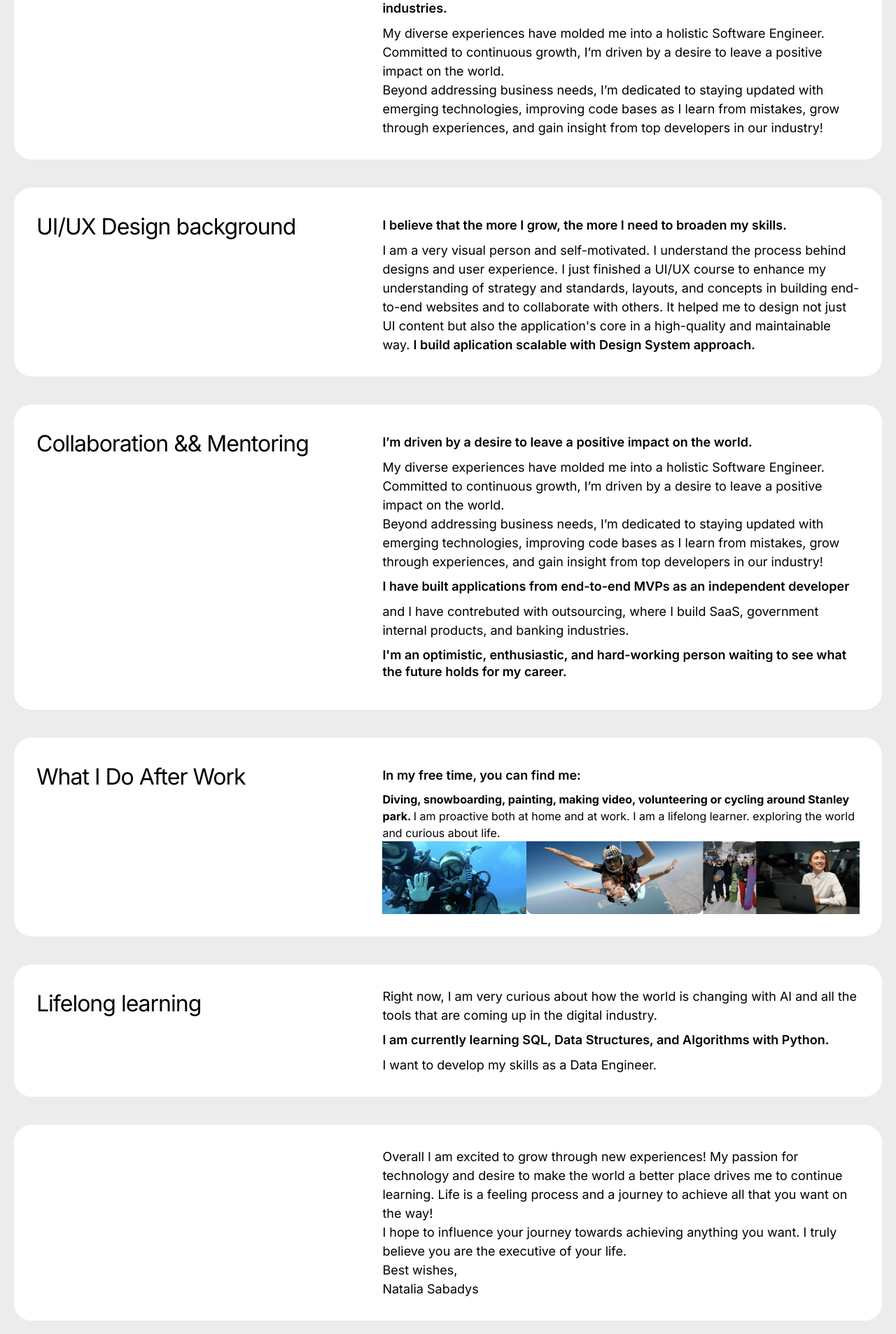
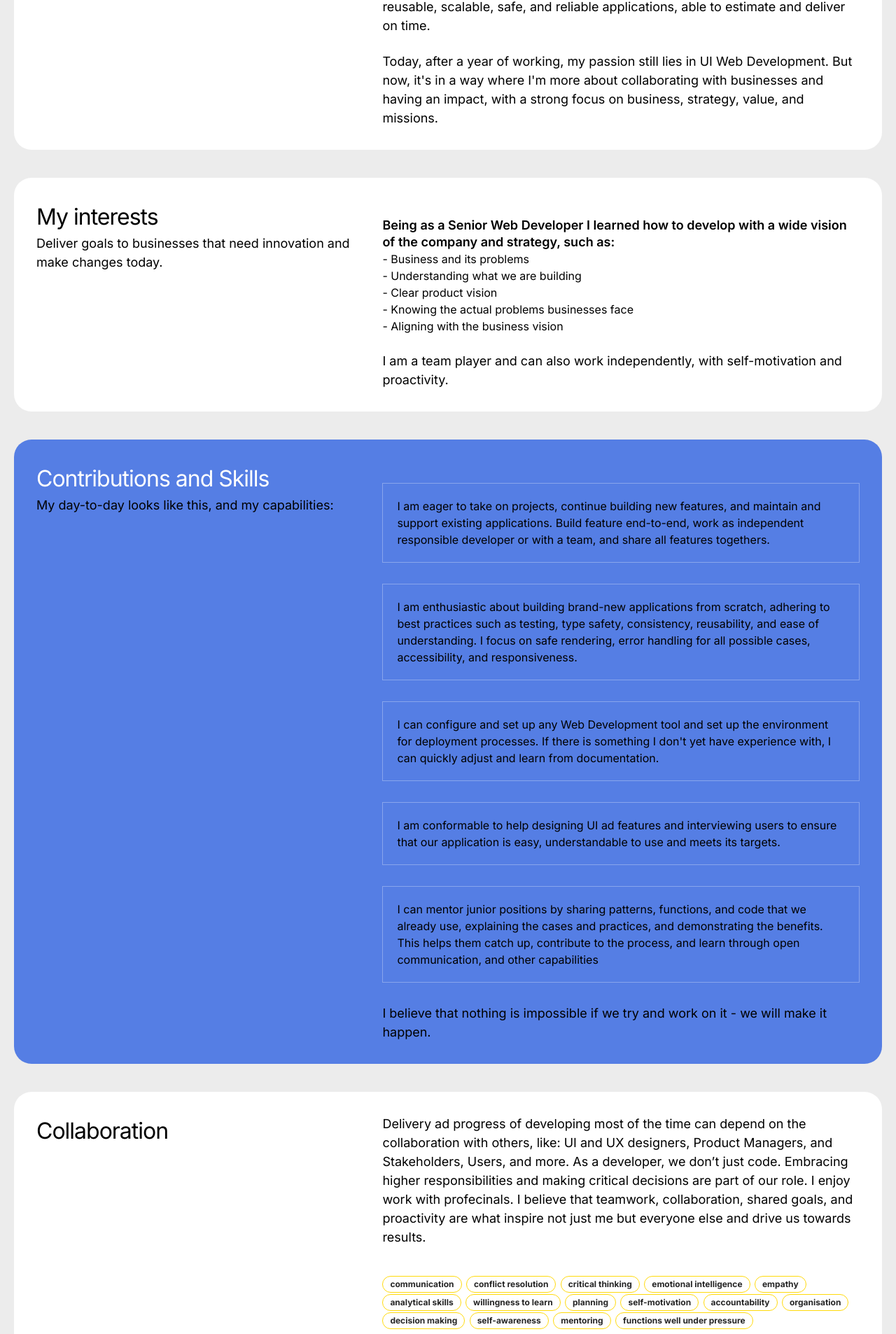
Before and after one commit to nataliasabadysh/portfolio, a Next.js app: page /about in a window 1280 px wide. Shown: the part 654-2560 px from the top of the page at 70% size. Built offline with nearby package versions, Linux system fonts and the light colour scheme.

Commit message:
updated about page

```diff
--- a/app/about/page.js
+++ b/app/about/page.js
@@ -6,8 +6,26 @@ import { SocialMedia } from "../components/socialmedia";
 export const metadata = {
   title: "Natalia Sabadysh - Software Engineer",
   description:
-    "Natalia Sabadysh's personal blog about software engineering, UI/UX design, and life experiences.",
+    "Natalia Sabadysh's personal blog about software engineering, UI/UX design, and life experiences."
 };
+
+const softSkills = [
+  "Communication",
+  "Conflict Resolution",
+  "Critical Thinking",
+  "Emotional Intelligence",
+  "Empathy",
+  "Analytical Skills",
+  "Willingness to Learn",
+  "Planning",
+  "Self-motivation",
+  "Accountability",
+  "Organisation",
+  "Decision Making",
+  "Self-awareness",
+  "Mentoring",
+  "Functions Well Under Pressure"
+];
 
 const Section = ({ title, children, subtitle, component }) => {
   return (
@@ -46,7 +64,10 @@ export default function Blog() {
           <mark>React, Next.js, TypeScript, GraphQL, SQL, FIGMA UI design</mark>
         </p>
         <p>
-          I help solve business problems through modern custom web applications.
+          My power and biggest passion lie in building Web/Mobile Web
+          Applications, custom web applications that are{" "}
+          <b>user-friendly, accessible, fast, responsive, reliable, dynamic </b>
+          , and built with modern technology.
         </p>
         <div style={{ paddingBottom: 20 }} />
         <p>
@@ -55,91 +76,134 @@ export default function Blog() {
         </p>
       </Section>
 
-      <Section
-        title="My Biggest Passion"
-        subtitle="Making this world a better place"
-      >
-        <p className={styles.paragraph}>
-          <span className={styles.paragraph}>
-            I’m driven by a desire to leave a positive impact on the world.
-          </span>
-          I have built applications from end-to-end MVPs as an independent
-          developer to outsourcing, where I build SaaS, government internal
-          products, and banking industries.
+      <Section title="My Biggest Passion" subtitle="Making businesses better">
+        <span className={styles.paragraph}>
+          What does it mean to be a Senior Web Developer ?
+        </span>
+        <p>
+          I got my first Senior position after a year of working with React in
+          2019, because I am eager and really good at logical structuring on the
+          client side and creating reusable, scalable, safe, and reliable
+          applications, able to estimate and deliver on time.
         </p>
+
+        <br />
         <p>
-          My diverse experiences have molded me into a holistic Software
-          Engineer. Committed to continuous growth, I’m driven by a desire to
-          leave a positive impact on the world.
-        </p>
-        <p>
-          Beyond addressing business needs, I’m dedicated to staying updated
-          with emerging technologies, improving code bases as I learn from
-          mistakes, grow through experiences, and gain insight from top
-          developers in our industry!
+          Today, after a year of working, my passion still lies in UI Web
+          Development. But now, it's in a way where I'm more about collaborating
+          with businesses and having an impact, with a strong focus on business,
+          strategy, value, and missions.
         </p>
       </Section>
 
-      <Section title="UI/UX Design background">
-        <p className={styles.paragraph}>
-          I believe that the more I grow, the more I need to broaden my skills.
-        </p>
+      <Section
+        title="My interests"
+        subtitle="Deliver goals to businesses that need innovation and make changes today."
+      >
+        <br />
+        <span className={styles.paragraph}>
+          Being as a Senior Web Developer I learned how to develop with a wide
+          vision of the company and strategy, such as:
+        </span>
+        <ul>
+          <li key={1}> - Business and its problems</li>
+          <li key={2}> - Understanding what we are building</li>{" "}
+          <li key={3}> - Clear product vision</li>{" "}
+          <li key={4}> - Knowing the actual problems businesses face</li>{" "}
+          <li key={5}> - Aligning with the business vision</li>
+        </ul>
+        <br />
         <p>
-          I am a very visual person and self-motivated. I understand the process
-          behind designs and user experience. I just finished a UI/UX course to
-          enhance my understanding of strategy and standards, layouts, and
-          concepts in building end-to-end websites and to collaborate with
-          others. It helped me to design not just UI content but also the
-          application's core in a high-quality and maintainable way.{" "}
-          <span className={styles.paragraph}>
-            I build aplication scalable with Design System approach.
-          </span>{" "}
+          I am a team player and can also work independently, with
+          self-motivation and proactivity.
         </p>
       </Section>
 
-      <Section title="Collaboration && Mentoring">
-        <p className={styles.paragraph}>
-          I’m driven by a desire to leave a positive impact on the world.
+      <section className={`${styles.section} ${styles.skills}`}>
+        <div className={`${styles.section__header} ${styles.left}`}>
+          <h2>Contributions and Skills</h2>
+          <p>My day-to-day looks like this, and my capabilities:</p>
+        </div>
+        <div className={styles.right}>
+          <ul className={styles.skillsList}>
+            <li>
+              I am eager to take on projects, continue building new features,
+              and maintain and support existing applications. Build feature
+              end-to-end, work as independent responsible developer or with a
+              team, and share all features togethers.
+            </li>
+            <li>
+              I am enthusiastic about building brand-new applications from
+              scratch, adhering to best practices such as testing, type safety,
+              consistency, reusability, and ease of understanding. I focus on
+              safe rendering, error handling for all possible cases,
+              accessibility, and responsiveness.
+            </li>
+            <li>
+              I can configure and set up any Web Development tool and set up the
+              environment for deployment processes. If there is something I
+              don't yet have experience with, I can quickly adjust and learn
+              from documentation.
+            </li>
+            <li>
+              I am conformable to help designing UI ad features and interviewing
+              users to ensure that our application is easy, understandable to
+              use and meets its targets.
+            </li>
+            <li>
+              I can mentor junior positions by sharing patterns, functions, and
+              code that we already use, explaining the cases and practices, and
+              demonstrating the benefits. This helps them catch up, contribute
+              to the process, and learn through open communication, and other
+              capabilities
+            </li>
+          </ul>
+          <p>
+            I believe that nothing is impossible if we try and work on it - we
+            will make it happen.
+          </p>
+        </div>
+      </section>
+
+      <Section title="Collaboration">
+        <p style={{ paddingBottom: 40 }}>
+          Delivery ad progress of developing most of the time can depend on the
+          collaboration with others, like: UI and UX designers, Product
+          Managers, and Stakeholders, Users, and more. As a developer, we don’t
+          just code. Embracing higher responsibilities and making critical
+          decisions are part of our role. I enjoy work with profecinals. I
+          believe that teamwork, collaboration, shared goals, and proactivity
+          are what inspire not just me but everyone else and drive us towards
+          results.
         </p>
-        <p>
-          My diverse experiences have molded me into a holistic Software
-          Engineer. Committed to continuous growth, I’m driven by a desire to
-          leave a positive impact on the world.
-        </p>
-        <p>
-          Beyond addressing business needs, I’m dedicated to staying updated
-          with emerging technologies, improving code bases as I learn from
-          mistakes, grow through experiences, and gain insight from top
-          developers in our industry!
-        </p>
-        <p className={styles.paragraph}>
-          I have built applications from end-to-end MVPs as an independent
-          developer{" "}
-        </p>
-        <p>
-          and I have contrebuted with outsourcing, where I build SaaS,
-          government internal products, and banking industries.
-        </p>
-        <p className={styles.paragraph}>
-          I'm an optimistic, enthusiastic, and hard-working person waiting to
-          see what the future holds for my career.
-        </p>
+        <ul className={styles.listTags}>
+          {softSkills.map((skill, index) => (
+            <li className={styles.listTagItem} key={index}>
+              {skill}
+            </li>
+          ))}
+        </ul>
       </Section>
 
       <Section title="What I Do After Work">
-        <p className={styles.paragraph}>In my free time, you can find me: </p>
         <b>
+          After moving to Canada, I started to do in more outdoor activities:
+          <p className={styles.paragraph}>
+            {" "}
+            In my free time, you can find me:{" "}
+          </p>
           Diving, snowboarding, painting, making video, volunteering or cycling
-          around Stanley park.{" "}
+          around Stanley park.
         </b>
-        I am proactive both at home and at work. I am a lifelong learner.
-        exploring the world and curious about life.
+        When Before I have traveled a lot in Europe. I am proactive both at home
+        and at work. I am a lifelong learner. exploring the world and curious
+        about life.
         <Image src={"/images/about.png"} alt="about" width={1200} height={32} />
       </Section>
       <Section title="Lifelong learning ">
         <p>
           Right now, I am very curious about how the world is changing with AI
-          and all the tools that are coming up in the digital industry.
+          and how it helps in different industries.
         </p>
         <p className={styles.paragraph}>
           I am currently learning SQL, Data Structures, and Algorithms with
@@ -149,16 +213,8 @@ export default function Blog() {
       </Section>
 
       <Section title="">
-        <p>
-          Overall I am excited to grow through new experiences! My passion for
-          technology and desire to make the world a better place drives me to
-          continue learning. Life is a feeling process and a journey to achieve
-          all that you want on the way!
-        </p>
-
-        <p>
-          I hope to influence your journey towards achieving anything you want.
-          I truly believe you are the executive of your life.
+        <p style={{ paddingBottom: 40 }}>
+          Overall I am excited to grow through new experiences.
         </p>
 
         <p>Best wishes,</p>
--- a/app/about/styles.module.css
+++ b/app/about/styles.module.css
@@ -3,7 +3,7 @@
   background-color: var(--color-bg_content);
   border-radius: var(--border-radius);
   gap: 2.5rem;
-  max-height: 750px;
+  max-height: 1200px;
   margin-bottom: 40px;
   margin-top: 15px;
   display: flex;
@@ -68,6 +68,7 @@
     margin: 10px 0;
     display: block;
     height: auto;
+    max-height: fit-content;
   }
   .left {
     width: 100%;
@@ -84,3 +85,36 @@
     width: 40%;
   }
 }
+
+.skills{
+  background-color: #557EE4;
+
+}
+.skills  h2{
+  color: white;
+}
+.skillsList > li{
+  display: block;
+  border: 1px solid rgba(255, 255, 255, 0.3);
+  margin: 30px 0;
+  padding: 20px;
+}
+
+.listTags{
+
+}
+.listTagItem{
+  border: var(--border-style);
+  border-radius: 40px;
+  color: var(--title-color);
+  text-align: center;
+  display: inline-block;
+  font-weight: var(--fontweight_bolder);
+  padding: 2px 10px;
+  font-size: 12px;
+  line-height: 1.5;
+  text-transform: lowercase;
+  letter-spacing: normal;
+  margin-right: 0.4rem;
+
+}
```
Also changed, not shown: public/blog/dev-ops/index.md (+9 -8 lines).
